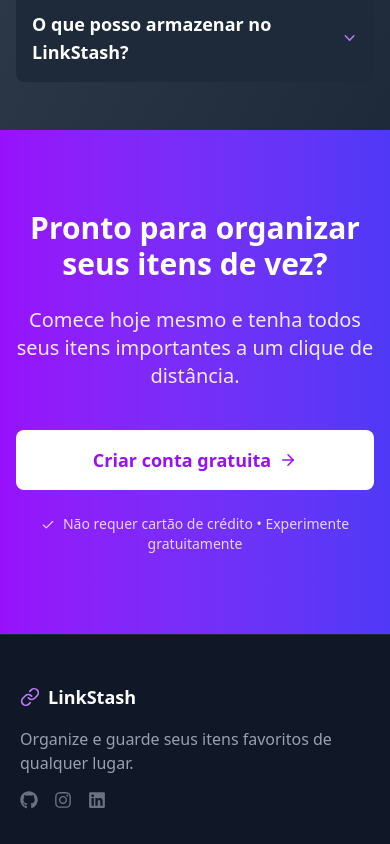
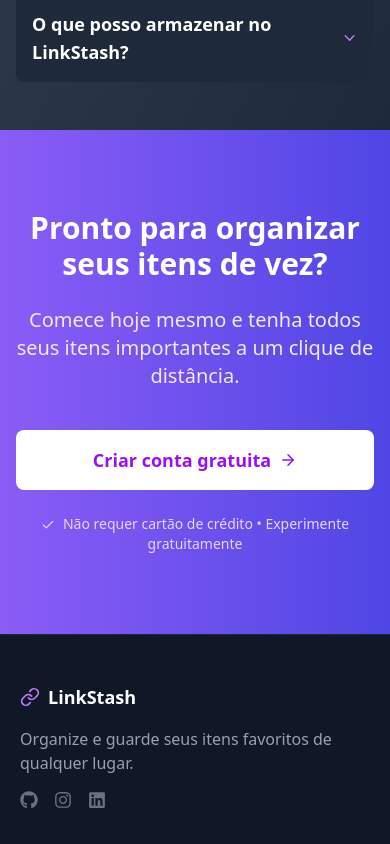
Before and after one commit to inkmors/LinkStash, a React (Vite) app: page / in a window 390 px wide. Shown: the part 5520-6364 px from the top of the page. Built offline with nearby package versions, Linux system fonts and the light colour scheme; no server answers.

Commit message:
:iphone: Home page color adjustments

```diff
--- a/src/components/Footer.jsx
+++ b/src/components/Footer.jsx
@@ -73,7 +73,7 @@
 
           <div className="flex flex-col items-start">
             <h3 className="text-lg font-semibold text-white mb-4">Contato</h3>
-            <div className="space-y-3 text-center md:text-left">
+            <div className="flex flex-col gap-3 text-center md:text-left">
               <div className="flex flex-row items-center gap-3 text-gray-400">
                 <div className="flex justify-center md:justify-start">
                   <FiMail className="flex-shrink-0" />
--- a/src/pages/Home.jsx
+++ b/src/pages/Home.jsx
@@ -367,10 +367,10 @@
                     <div className="mb-4" itemProp="reviewRating" itemScope itemType="https://schema.org/Rating">
                       <meta itemProp="ratingValue" content="5" />
                       {[...Array(5)].map((_, i) => (
-                        <span key={i} className="text-yellow-400 text-2xl">★</span> // Aumentei o tamanho da estrela para mais destaque
+                        <span key={i} className="text-yellow-400 text-2xl">★</span>
                       ))}
                     </div>
-                    <p className="text-gray-300 mb-6 italic" itemProp="reviewBody"> {/* Adicionei itálico para maior ênfase no texto */}
+                    <p className="text-gray-300 mb-6 italic" itemProp="reviewBody">
                       "{testimonial.quote}"
                     </p>
                   </div>
@@ -437,7 +437,9 @@
           </div>
         </section>
 
-        <section className="py-20 bg-gradient-to-r from-purple-600 to-indigo-600">
+        <section className="py-20" style={{
+          background: "linear-gradient(to right, #8b5cf6, #4f46e5)"
+        }}>
           <div className="max-w-7xl mx-auto px-4 sm:px-6 lg:px-8">
             <div className="text-center">
               <h2 className="text-3xl md:text-4xl font-bold text-white mb-6">
```
